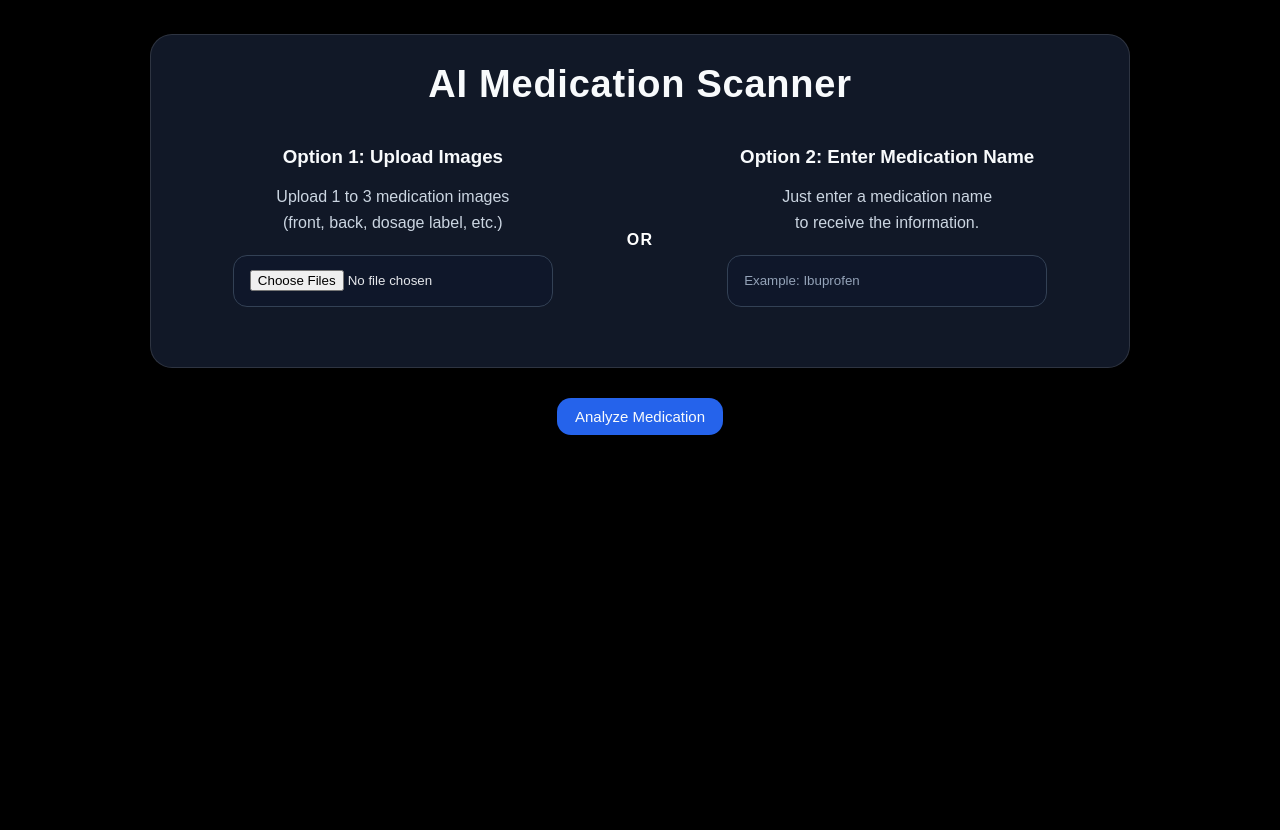
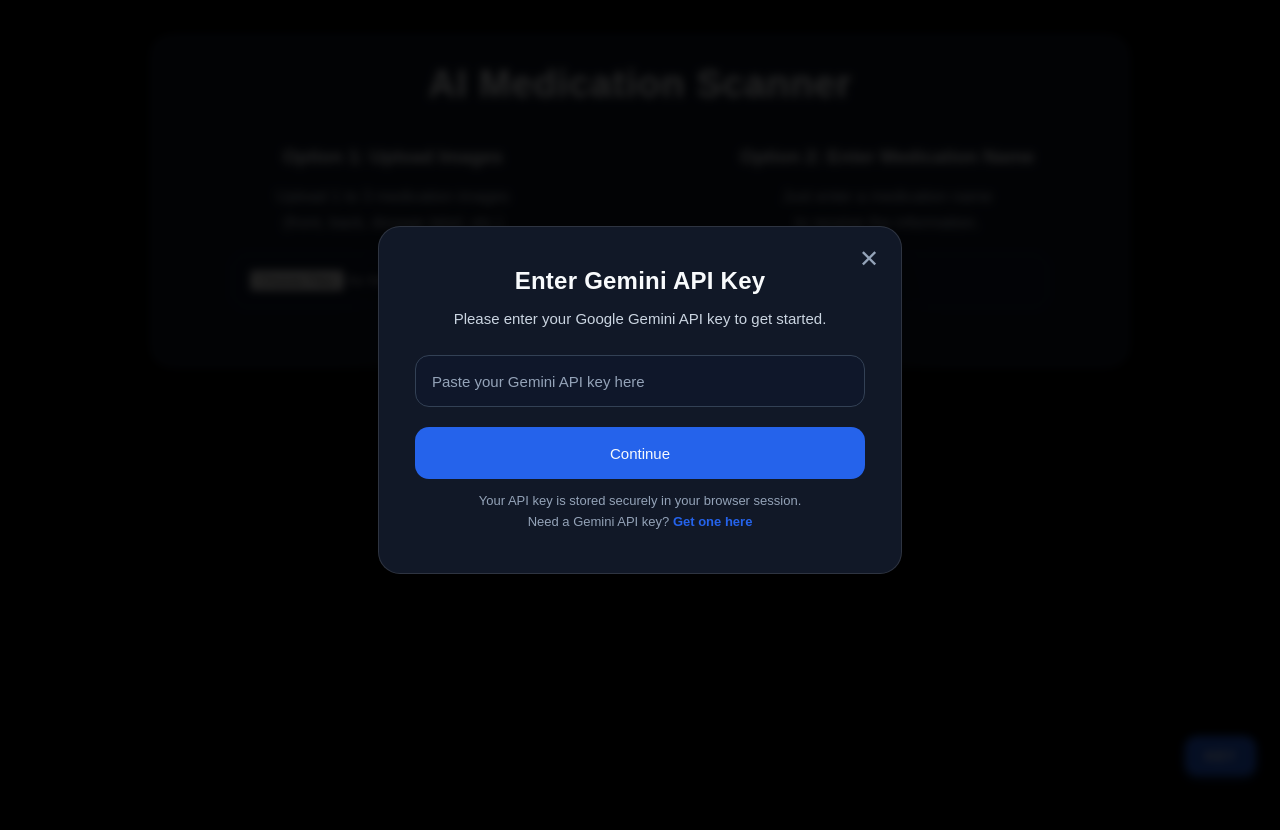
Before and after one commit to ZamanZahid/MediCap, a Flask app: page / in a window 1280 px wide. After the commit the page ends 779 px from the top, so only its background shows below. Run offline with Flask 3, Linux system fonts and the light colour scheme; some libraries are stand-ins or nearby versions.

Commit message:
Added new popup

```diff
--- a/templates/index.html
+++ b/templates/index.html
@@ -9,6 +9,29 @@
 </head>
 
 <body>
+    <!-- API Key Modal -->
+    <div id="apiKeyModal" class="modal">
+        <div class="modal-content">
+            <button id="closeModalBtn" class="modal-close-btn" title="Close">✕</button>
+            <h2>Enter Gemini API Key</h2>
+            <p>Please enter your Google Gemini API key to get started.</p>
+            <input
+                type="password"
+                id="apiKeyInput"
+                placeholder="Paste your Gemini API key here"
+                class="api-key-input"
+            />
+            <button id="submitApiKey" class="modal-button">Continue</button>
+            <p class="modal-hint">Your API key is stored securely in your browser session.</p>
+            <p class="modal-hint">Need a Gemini API key? <a href="https://ai.google.dev/gemini-api/docs/api-key?" target="_blank" class="modal-link">Get one here</a></p>
+        </div>
+    </div>
+
+    <!-- API Key Change Button -->
+    <button id="changeApiKeyBtn" class="change-api-key-btn" title="Change API Key">
+        KEY
+    </button>
+
     <div class="container">
         <form method="POST" action="{{ url_for('index') }}" enctype="multipart/form-data">
             <div class="options-card">
```
